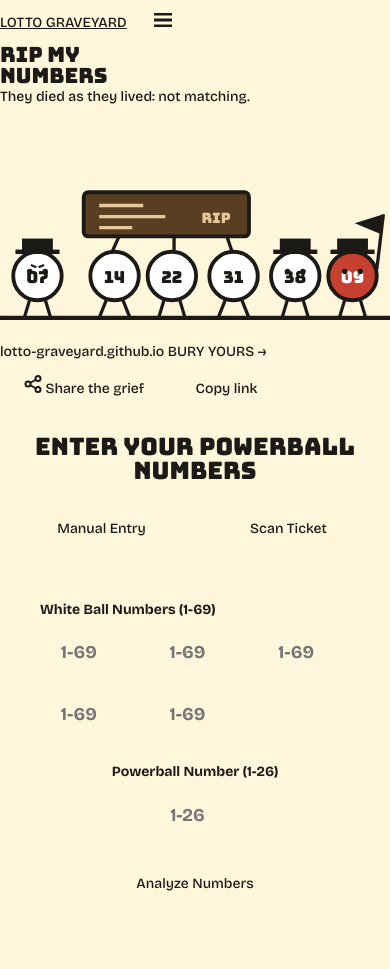
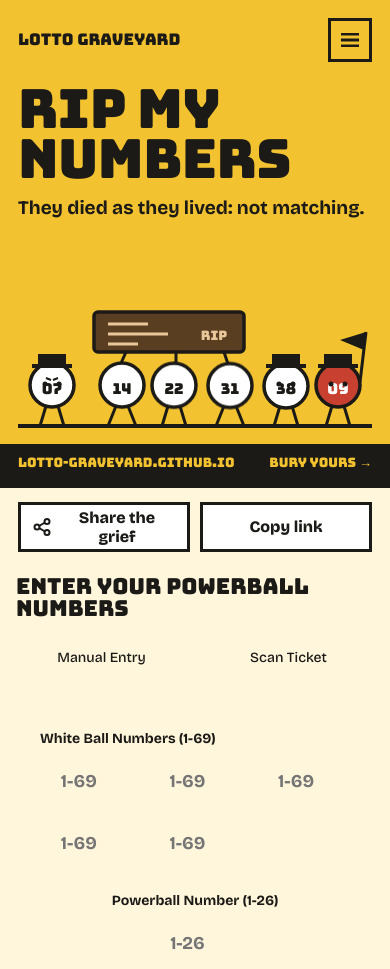
Before and after one commit to kvarnik/lotto-graveyard, a website: page index.html in a window 390 px wide. Shown: the top 969 px of the page. Drawn offline with nearby package versions, Linux system fonts and the light colour scheme; a script that the page names is missing.

Commit message:
CSS: Style hero card and share buttons

```diff
--- a/css/main.css
+++ b/css/main.css
@@ -67,25 +67,157 @@ body {
     top: 0;
 }
 
-/* Header */
-header {
-    background-color: var(--color-dark-gray);
-    color: var(--color-white);
-    text-align: center;
-    padding: var(--spacing-lg) var(--spacing-sm);
-    border-bottom: 4px solid var(--color-black);
+/* Hero / Share Card */
+#hero-card {
+    background: var(--mustard);
+    border-bottom: 4px solid var(--ink);
+    padding: 18px 18px 0;
+    position: relative;
+    overflow: hidden;
+    aspect-ratio: 4 / 5;
 }
 
-header h1 {
-    font-size: clamp(2rem, 5vw, 3rem);
-    margin-bottom: var(--spacing-xs);
-    font-weight: bold;
+.hero-header {
+    display: flex;
+    justify-content: space-between;
+    align-items: center;
+    margin-bottom: 22px;
 }
 
-header .tagline {
-    font-size: clamp(1rem, 2.5vw, 1.25rem);
-    font-style: italic;
-    color: var(--color-pale-gray);
+.wordmark {
+    font-family: var(--font-display);
+    font-size: 16px;
+    color: var(--ink);
+    text-decoration: none;
+}
+
+#menu-btn {
+    width: 44px;
+    height: 44px;
+    border: 3px solid var(--ink);
+    background: var(--mustard);
+    display: flex;
+    align-items: center;
+    justify-content: center;
+    cursor: pointer;
+    color: var(--ink);
+    padding: 0;
+}
+
+#hero-card h1 {
+    font-size: 54px;
+    line-height: 0.92;
+    letter-spacing: -0.01em;
+    margin-bottom: 10px;
+}
+
+.hero-tagline {
+    font-size: 19px;
+    font-weight: 700;
+    margin: 0;
+}
+
+.funeral-procession {
+    position: absolute;
+    left: 18px;
+    bottom: 44px;
+    width: calc(100% - 36px);
+    height: auto;
+}
+
+.funeral-ball {
+    animation: funeral-bob 2s ease-in-out infinite;
+}
+
+.funeral-ball:nth-child(2) { animation-delay: 0.1s; }
+.funeral-ball:nth-child(3) { animation-delay: 0.2s; }
+.funeral-ball:nth-child(4) { animation-delay: 0.3s; }
+.funeral-ball:nth-child(5) { animation-delay: 0.4s; }
+.funeral-ball:nth-child(6) { animation-delay: 0.5s; }
+
+@keyframes funeral-bob {
+    0%, 100% { transform: translateY(0); }
+    50% { transform: translateY(-3px); }
+}
+
+@media (prefers-reduced-motion: reduce) {
+    .funeral-ball { animation: none; }
+}
+
+.hero-footer {
+    position: absolute;
+    left: 0;
+    right: 0;
+    bottom: 0;
+    height: 40px;
+    background: var(--ink);
+    color: var(--mustard);
+    display: flex;
+    align-items: center;
+    justify-content: space-between;
+    padding: 0 18px;
+    font-family: var(--font-display);
+    font-size: 13px;
+}
+
+/* Share Buttons */
+#share-buttons {
+    display: grid;
+    grid-template-columns: repeat(2, minmax(0, 1fr));
+    gap: 10px;
+    padding: 14px 18px 0;
+    background: var(--cream);
+}
+
+#share-buttons button {
+    min-height: 50px;
+    border: 3px solid var(--ink);
+    background: var(--paper);
+    font-family: var(--font-body);
+    font-weight: 800;
+    font-size: 16px;
+    display: flex;
+    align-items: center;
+    justify-content: center;
+    gap: 8px;
+    cursor: pointer;
+    padding: 0 12px;
+}
+
+#share-buttons button svg {
+    width: 18px;
+    height: 18px;
+    flex-shrink: 0;
+}
+
+#share-buttons button:focus {
+    outline: 3px solid var(--red);
+    outline-offset: 2px;
+}
+
+/* Toast notification */
+.share-toast {
+    position: fixed;
+    bottom: 20px;
+    left: 50%;
+    transform: translateX(-50%);
+    background: var(--paper);
+    border: 3px solid var(--ink);
+    padding: 12px 20px;
+    font-weight: 700;
+    box-shadow: var(--shadow-card);
+    animation: toast-in 0.3s, toast-out 0.3s 2.7s;
+    z-index: 1001;
+}
+
+@keyframes toast-in {
+    from { opacity: 0; transform: translate(-50%, 20px); }
+    to { opacity: 1; transform: translate(-50%, 0); }
+}
+
+@keyframes toast-out {
+    from { opacity: 1; }
+    to { opacity: 0; }
 }
 
 /* Main Content */
@@ -106,31 +238,35 @@ main {
 }
 
 .section h2 {
-    font-size: clamp(1.5rem, 4vw, 2rem);
-    margin-bottom: var(--spacing-md);
-    text-align: center;
-    color: var(--color-black);
+    font-size: 22px;
+    margin-bottom: 16px;
+    color: var(--ink);
 }
 
 /* Footer */
 footer {
-    background-color: var(--color-dark-gray);
-    color: var(--color-white);
-    text-align: center;
-    padding: var(--spacing-md) var(--spacing-sm);
-    border-top: 4px solid var(--color-black);
+    border-top: 4px solid var(--ink);
+    background: var(--cream);
+    padding: 26px 18px 30px;
+    font-size: 14px;
+    line-height: 1.45;
     margin-top: auto;
 }
 
+footer nav {
+    display: flex;
+    gap: 18px;
+    margin-bottom: 10px;
+}
+
 footer a {
-    color: var(--color-pale-gray);
-    text-decoration: none;
+    color: var(--ink);
+    text-decoration: underline;
 }
 
 footer a:hover,
 footer a:focus {
-    text-decoration: underline;
-    color: var(--color-white);
+    color: var(--red);
 }
 
 /* Typography */
```
